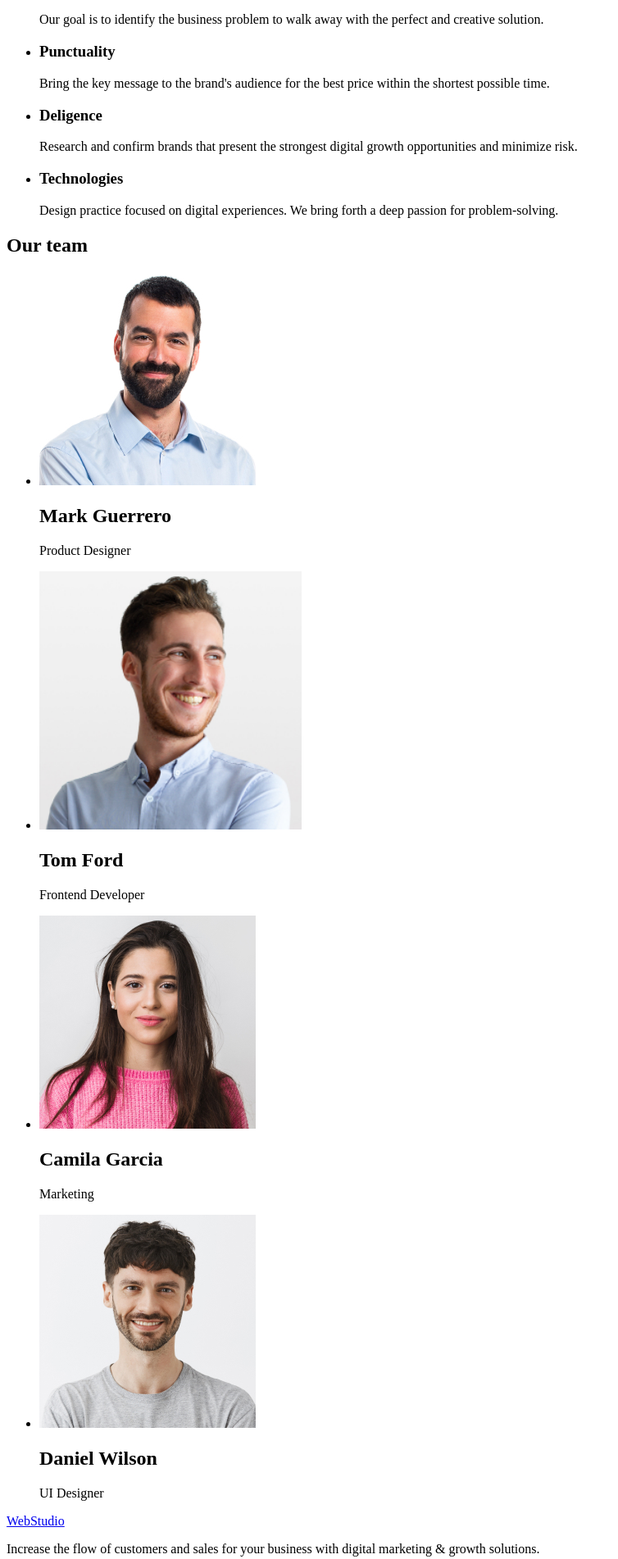
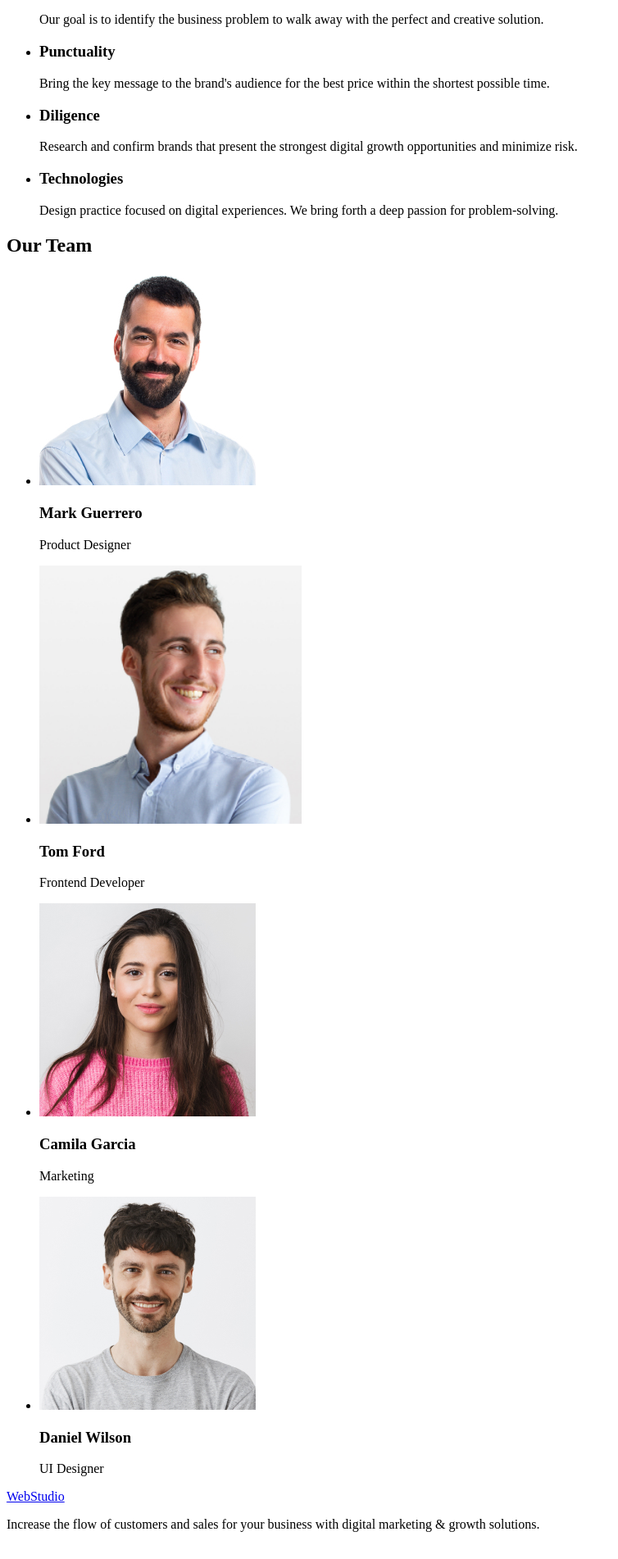
Before and after one commit to zoyaafanasi/goit-markup-hw-01, a plain HTML site: page index.html in a window 1280 px wide. Shown: the part 328-2230 px from the top of the page at 82% size, without its empty margins (0-754 px from the left). Drawn offline with Linux system fonts and the light colour scheme.

Commit message:
add markup

```diff
--- a/index.html
+++ b/index.html
@@ -55,7 +55,7 @@
             </p>
           </li>
           <li>
-            <h3>Deligence</h3>
+            <h3>Diligence</h3>
             <p>
               Research and confirm brands that present the strongest digital
               growth opportunities and minimize risk.
@@ -72,29 +72,29 @@
       </section>
 
       <section>
-        <h2>Our team</h2>
+        <h2>Our Team</h2>
         <ul>
           <li>
-            <img src="images/marc.jpg" width="264" alt="product designer" />
-            <h2>Mark Guerrero</h2>
+            <img src="./images/marc.jpg" width="264" alt="product designer" />
+            <h3>Mark Guerrero</h3>
             <p>Product Designer</p>
           </li>
 
           <li>
-            <img src="images/tom.jpg" width="320" alt="frontend developer" />
-            <h2>Tom Ford</h2>
+            <img src="./images/tom.jpg" width="320" alt="frontend developer" />
+            <h3>Tom Ford</h3>
             <p>Frontend Developer</p>
           </li>
 
           <li>
-            <img src="images/camila.jpg" width="264" alt="marketing" />
-            <h2>Camila Garcia</h2>
+            <img src="./images/camila.jpg" width="264" alt="marketing" />
+            <h3>Camila Garcia</h3>
             <p>Marketing</p>
           </li>
 
           <li>
-            <img src="images/daniel.jpg" width="264" alt="ui designer" />
-            <h2>Daniel Wilson</h2>
+            <img src="./images/daniel.jpg" width="264" alt="ui designer" />
+            <h3>Daniel Wilson</h3>
             <p>UI Designer</p>
           </li>
         </ul>
```
